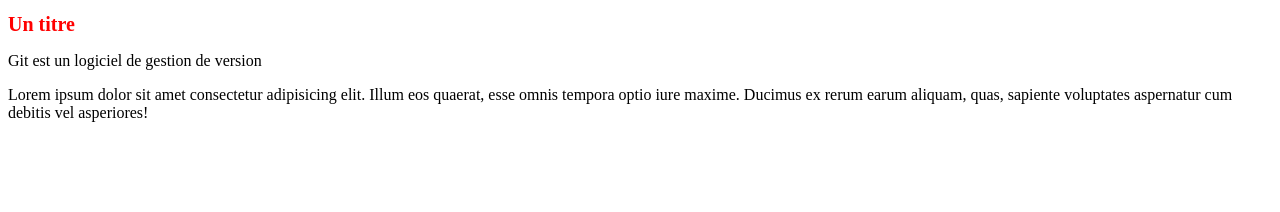
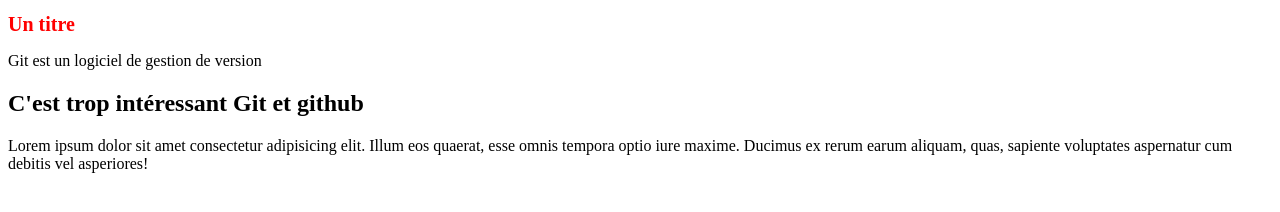
Before and after one commit to overwatch-wiki/premier-commit, a plain HTML site: page index.html in a window 1280 px wide. Drawn offline with Linux system fonts and the light colour scheme.

Commit message:
Un deuxième commit sans passer par Vim

```diff
--- a/index.html
+++ b/index.html
@@ -7,6 +7,8 @@
     <body>
         <h1 style="color: red; font-weight:bold; font-size:20px;">Un titre</h1>
         <p>Git est un logiciel de gestion de version</p>
+
+        <h2>C'est trop intéressant Git et github</h2>
         <p>Lorem ipsum dolor sit amet consectetur adipisicing elit. Illum eos quaerat, esse omnis tempora optio iure maxime. Ducimus ex rerum earum aliquam, quas, sapiente voluptates aspernatur cum debitis vel asperiores!</p>
     </body>
 </html>
```
